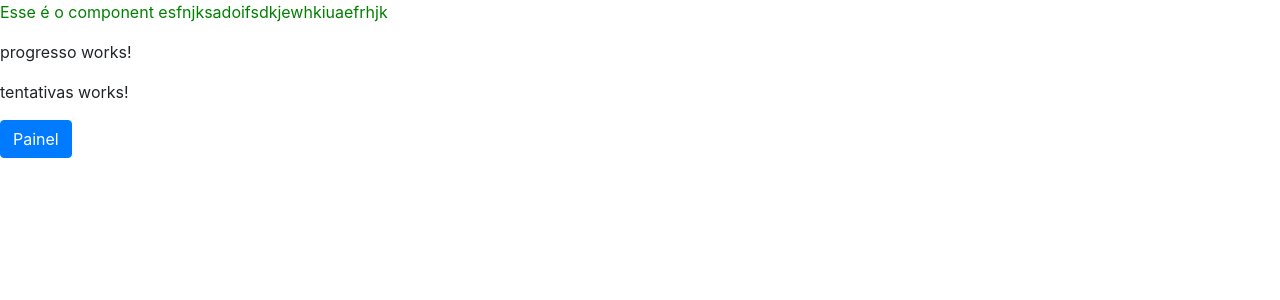
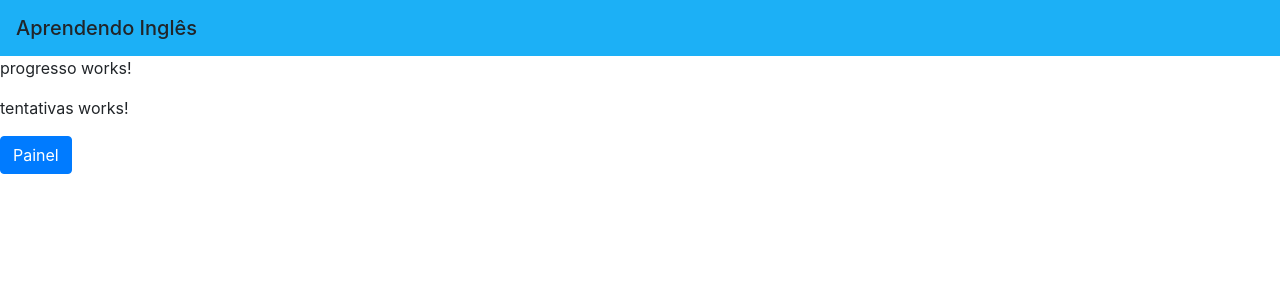
Before and after one commit to danielmendess/app-aprender-ingles, an Angular app: page / in a window 1280 px wide. Shown: the top 300 px of the page. Built offline with nearby package versions, Linux system fonts and the light colour scheme.

Commit message:
template do component topo finalizado

```diff
--- a/src/app/topo/topo.component.css
+++ b/src/app/topo/topo.component.css
@@ -1,3 +1,3 @@
-.exemplo {
-	color: green;
+.navbar {
+	background: #1CB0F6;
 }
--- a/src/app/topo/topo.component.html
+++ b/src/app/topo/topo.component.html
@@ -1 +1,3 @@
-<p class="exemplo">Esse é o component esfnjksadoifsdkjewhkiuaefrhjk</p>
+<nav class="navbar navbar-inverse bg-faded">
+  <span class="navbar-brand mb-0 h1">Aprendendo Inglês</span>
+</nav>
```
Also changed, not shown: src/app/topo/topo.component.ts (+1 -9 lines).
